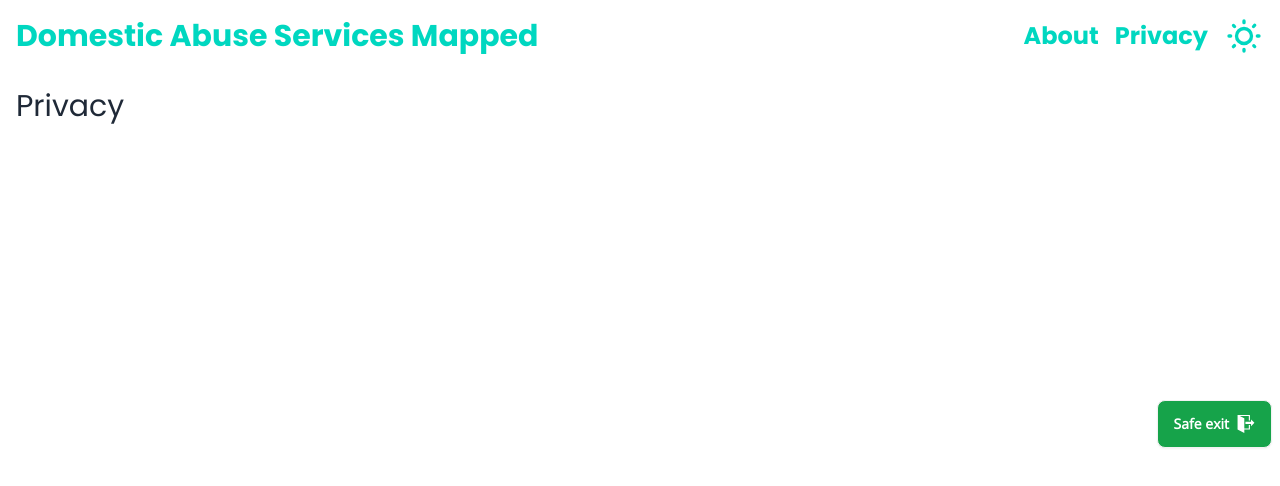
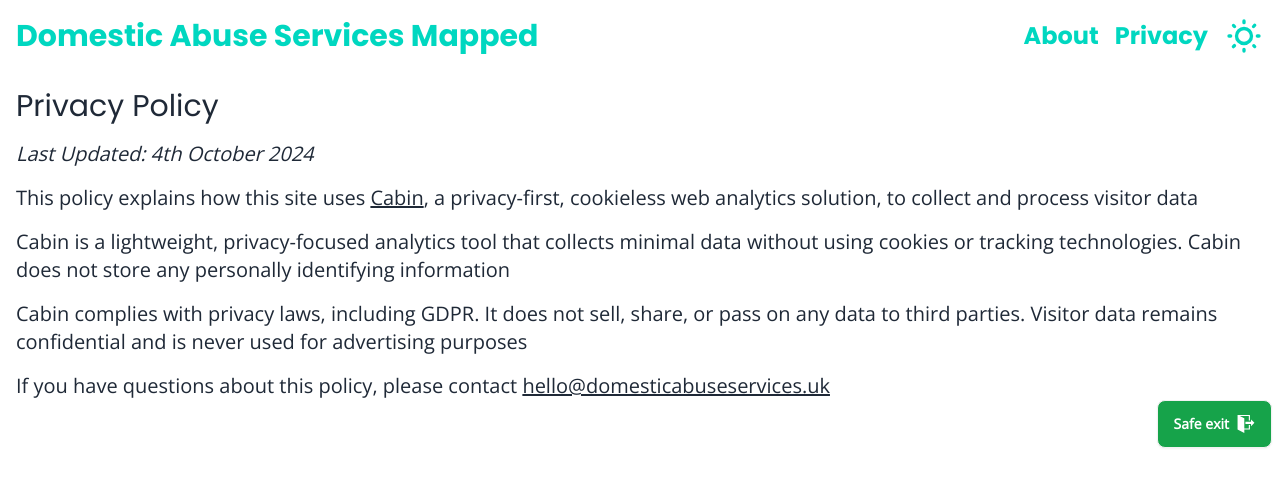
Before and after one commit to Moggach/domestic-abuse-services-mapped, a Next.js app: page /privacy in a window 1280 px wide. Shown: the top 486 px of the page. Built offline with nearby package versions, Linux system fonts and the light colour scheme.

Commit message:
add privacy policy

```diff
--- a/src/app/privacy/page.js
+++ b/src/app/privacy/page.js
@@ -6,8 +6,17 @@ import QuickExit from '../components/QuickExit';
 const Privacy = () => {
   return (
     <>
-    <main className="p-4"><h1 className='font-headings text-3xl'>Privacy</h1></main>
-    <QuickExit/>
+      <main className="p-4"><h1 className='font-headings text-3xl mb-4'>Privacy Policy </h1>
+        <div className="flex flex-col gap-4 text-xl">
+
+          <p><em>Last Updated: 4th October 2024</em></p>
+          <p>This policy explains how this site uses <a className="underline" href='https://withcabin.com/'>Cabin</a>, a privacy-first, cookieless web analytics solution, to collect and process visitor data</p>
+            <p>Cabin is a lightweight, privacy-focused analytics tool that collects minimal data without using cookies or tracking technologies. Cabin does not store any personally identifying information</p>
+            <p>Cabin complies with privacy laws, including GDPR. It does not sell, share, or pass on any data to third parties. Visitor data remains confidential and is never used for advertising purposes</p>
+            <p>If you have questions about this policy, please contact <a className="underline" href="mailto:hello@domesticabuseservices.uk">hello@domesticabuseservices.uk</a></p>
+        </div>
+      </main>
+      <QuickExit />
     </>
   );
 };
```
